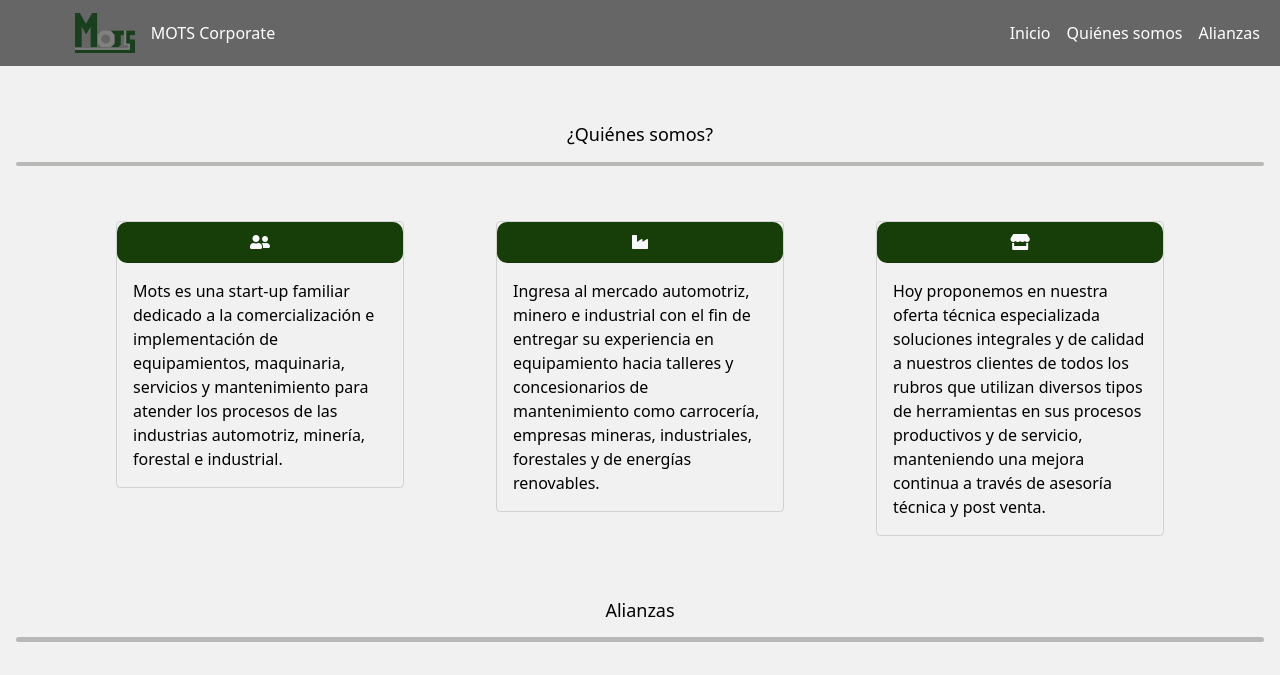
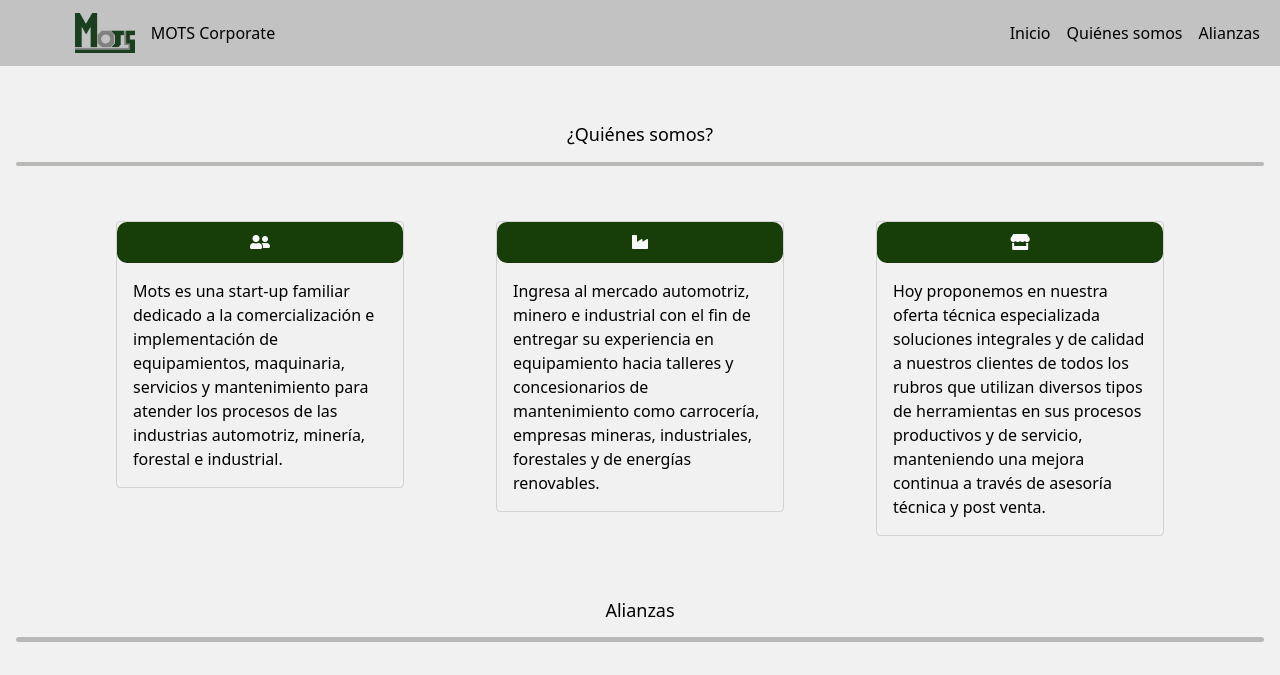
Before and after one commit to gustavomena/mots, a plain HTML site: page index.html in a window 1280 px wide. Shown: the top 675 px of the page. Drawn offline with nearby package versions, Linux system fonts and the light colour scheme.

Commit message:
change colors

```diff
--- a/assets/css/style.css
+++ b/assets/css/style.css
@@ -19,11 +19,14 @@ padding-left: 1rem;
     position:fixed;
     width:100%;
     z-index:10;
-    background-color: rgba(10, 10, 10, 0.6)
+    background-color: rgba(10, 10, 10, 0.2)
 }
 .navbar-collapse .navbar-nav .nav-link {
-    color: #fff;
+    color: #000;
   }
+.nav-title-vcl{
+    color: #000;
+}
 
 
 /*quienes somos */
```
